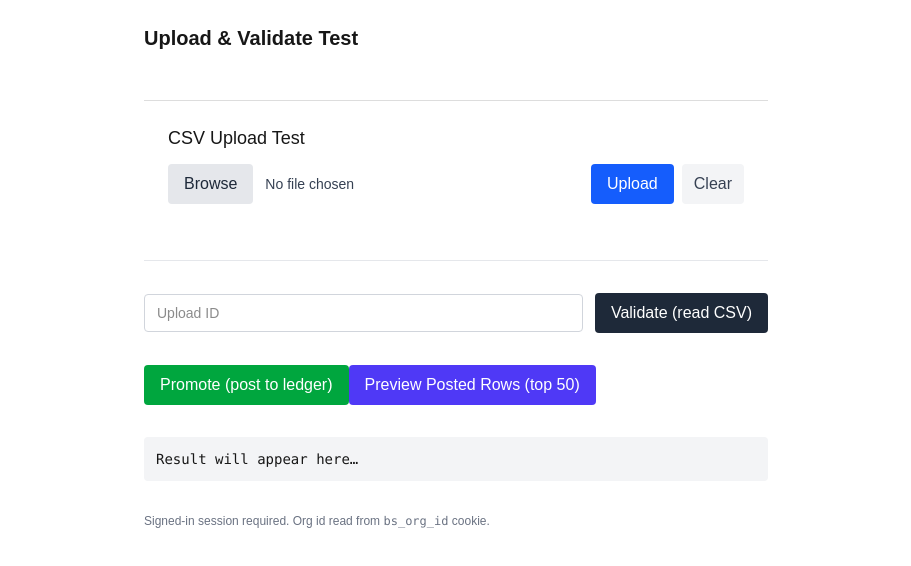
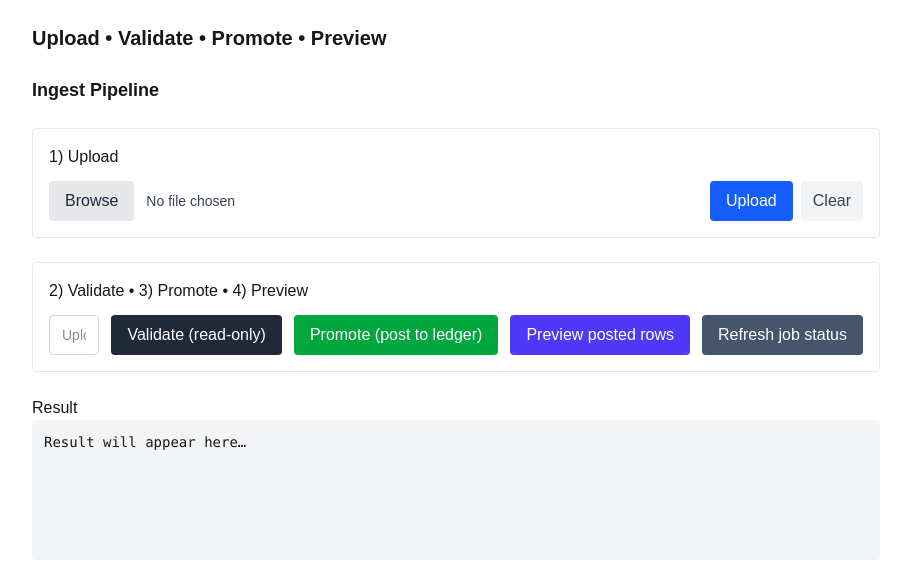
Before and after one commit to mstatler/budget-shark-web, a Next.js app: page /upload-test in a window 1280 px wide. Shown: the top 566 px of the page, without its empty margins (184-1095 px from the left). Built offline with nearby package versions, Linux system fonts and the light colour scheme; no server answers.

Commit message:
Fix JSX type issue for UploadTestPage

```diff
--- a/app/upload-test/page.tsx
+++ b/app/upload-test/page.tsx
@@ -1,309 +1,15 @@
 "use client";
 
 import * as React from "react";
+import IngestPanel from "../components/IngestPanel"; // if your page is deeper, change to "../../components/IngestPanel"
 
-// Helper to read cookies from document.cookie
-function getCookie(name: string): string {
+export default function UploadTestPage() {
   return (
-    document.cookie
-      .split(";")
-      .map((s) => s.trim())
-      .find((s) => s.startsWith(name + "="))
-      ?.split("=")[1] ?? ""
-  );
-}
-
-export default function UploadTestPage(): JSX.Element {
-  const [result, setResult] = React.useState<string>("");
-  const [lastUploadId, setLastUploadId] = React.useState<string>("");
-  const [manualUploadId, setManualUploadId] = React.useState<string>("");
-  const [fileName, setFileName] = React.useState<string>("No file chosen");
-  const [file, setFile] = React.useState<File | null>(null);
-  const [progress, setProgress] = React.useState<number>(0);
-  const [isUploading, setIsUploading] = React.useState<boolean>(false);
-
-  const fileInputRef = React.useRef<HTMLInputElement>(null);
-
-  // TEMP: ensure org cookie exists for local testing
-  React.useEffect(() => {
-    if (!document.cookie.includes("bs_org_id")) {
-      document.cookie =
-        "bs_org_id=3164b5e3-1f46-46a3-b890-c99b797a3722; Path=/; SameSite=Lax";
-    }
-  }, []);
-
-  function onPickClick(): void {
-    fileInputRef.current?.click();
-  }
-
-  function onFileChange(e: React.ChangeEvent<HTMLInputElement>): void {
-    const f = e.target.files?.[0] ?? null;
-    setFile(f);
-    setFileName(f ? f.name : "No file chosen");
-    // debug to verify we actually have a File
-    // eslint-disable-next-line no-console
-    console.log("Selected file:", f?.name, f?.size, f?.type);
-  }
-
-  function onClear(): void {
-    setFile(null);
-    setFileName("No file chosen");
-    setProgress(0);
-    setResult("");
-  }
-
-  async function onUpload(): Promise<void> {
-    if (!file) {
-      setResult("Please choose a CSV or XLSX file first.");
-      return;
-    }
-
-    setResult("");
-    setProgress(0);
-    setIsUploading(true);
-
-    try {
-      const fd = new FormData();
-      // field name MUST be "file"
-      fd.append("file", file, file.name);
-
-      const org = getCookie("bs_org_id") || getCookie("bs_active_org");
-
-      // Use fetch so the browser sets the multipart boundary correctly.
-      const res = await fetch("/api/upload", {
-        method: "POST",
-        headers: {
-          ...(org ? { "x-org-id": org } : {}),
-          // do NOT set Content-Type manually for multipart/form-data
-        },
-        body: fd,
-        credentials: "include",
-      });
-
-      const ct = res.headers.get("content-type") || "";
-      const payload = ct.includes("application/json")
-        ? await res.json()
-        : await res.text();
-
-      setIsUploading(false);
-      setProgress(100);
-
-      if (!res.ok) {
-        setResult(
-          typeof payload === "string"
-            ? `HTTP ${res.status}: ${payload}`
-            : JSON.stringify(payload, null, 2)
-        );
-        return;
-      }
-
-      setResult(JSON.stringify(payload, null, 2));
-
-      const id =
-        payload?.data && typeof payload.data.uploadId === "string"
-          ? payload.data.uploadId
-          : "";
-
-      if (payload?.ok && id) {
-        setLastUploadId(id);
-        setManualUploadId(id);
-      }
-    } catch (err) {
-      setIsUploading(false);
-      const msg = err instanceof Error ? err.message : String(err);
-      setResult(`Error: ${msg}`);
-    }
-  }
-
-  const barColor = !isUploading && progress > 0 ? "bg-green-600" : "bg-blue-600";
-
-  return (
-    <main className="p-6 max-w-2xl mx-auto space-y-8">
-      <h1 className="text-xl font-semibold">Upload &amp; Validate Test</h1>
-
-      {/* ===== Upload section ===== */}
-      <section style={{ marginTop: 48, padding: 24, borderTop: "1px solid #ddd" }}>
-        <h2 style={{ fontSize: 18, marginBottom: 12 }}>CSV Upload Test</h2>
-
-        <div className="flex flex-col sm:flex-row sm:items-center gap-3">
-          <input
-            ref={fileInputRef}
-            type="file"
-            name="file"
-            accept=".csv,application/vnd.ms-excel,application/vnd.openxmlformats-officedocument.spreadsheetml.sheet,text/csv"
-            className="hidden"
-            onChange={onFileChange}
-          />
-
-          <button
-            type="button"
-            onClick={onPickClick}
-            className="rounded px-4 py-2 bg-gray-200 text-gray-800 hover:bg-gray-300"
-          >
-            Browse
-          </button>
-
-          <span className="text-sm text-gray-700 truncate flex-1">{fileName}</span>
-
-          <div className="flex items-center gap-2">
-            <button
-              type="button"
-              onClick={onUpload}
-              disabled={isUploading}
-              className={`rounded px-4 py-2 text-white ${
-                isUploading ? "bg-blue-400 cursor-not-allowed" : "bg-blue-600 hover:bg-blue-700"
-              }`}
-            >
-              {isUploading ? "Uploading…" : "Upload"}
-            </button>
-
-            <button
-              type="button"
-              onClick={onClear}
-              disabled={isUploading}
-              className="rounded px-3 py-2 bg-gray-100 text-gray-700 hover:bg-gray-200"
-              title="Clear selection and output"
-            >
-              Clear
-            </button>
-          </div>
-        </div>
-
-        {(isUploading || progress > 0) && (
-          <div
-            className="w-full bg-gray-200 rounded h-4 overflow-hidden mt-2"
-            role="progressbar"
-            aria-valuemin={0}
-            aria-valuemax={100}
-            aria-valuenow={progress}
-            aria-label="Upload progress"
-          >
-            <div
-              className={`${barColor} h-4 transition-all duration-150 relative`}
-              style={{ width: `${progress}%` }}
-            >
-              <span
-                className={`absolute inset-0 flex items-center justify-center text-xs font-medium ${
-                  progress < 10 ? "text-gray-800" : "text-white"
-                }`}
-              >
-                {progress}%
-              </span>
-            </div>
-          </div>
-        )}
-      </section>
-
-      <div className="border-t border-gray-200" />
-
-      {/* ===== Validate section ===== */}
-      <section className="space-y-3">
-        <div className="flex flex-col sm:flex-row sm:items-center gap-3">
-          <input
-            type="text"
-            placeholder="Upload ID"
-            value={manualUploadId}
-            onChange={(e) => setManualUploadId(e.target.value)}
-            className="w-full sm:flex-1 rounded border border-gray-300 px-3 py-2 text-sm"
-          />
-          <button
-            type="button"
-            onClick={async () => {
-              const useId = manualUploadId.trim();
-              if (!useId) {
-                setResult("Enter an uploadId (or upload a file first).");
-                return;
-              }
-              setResult("Validating (read-only)…");
-              try {
-                const org = getCookie("bs_org_id") || getCookie("bs_active_org");
-                const res = await fetch("/api/validate", {
-                  method: "POST",
-                  headers: {
-                    "Content-Type": "application/json",
-                    ...(org ? { "x-org-id": org } : {}),
-                  },
-                  credentials: "include",
-                  body: JSON.stringify({ uploadId: useId }),
-                });
-
-                const ct = res.headers.get("content-type") || "";
-                const out = ct.includes("application/json") ? await res.json() : await res.text();
-                setResult(typeof out === "string" ? out : JSON.stringify(out, null, 2));
-              } catch (err) {
-                const msg = err instanceof Error ? err.message : String(err);
-                setResult(`Error: ${msg}`);
-              }
-            }}
-            className="rounded px-4 py-2 bg-gray-800 text-white hover:bg-gray-900"
-          >
-            Validate (read CSV)
-          </button>
-        </div>
-
-        {lastUploadId && (
-          <p className="text-xs text-gray-600">
-            Last uploadId:&nbsp;
-            <code className="px-1 py-0.5 bg-gray-100 rounded">{lastUploadId}</code>
-          </p>
-        )}
-      </section>
-
-
-
-<button
-  type="button"
-  onClick={async () => {
-    if (!manualUploadId.trim()) {
-      setResult("Enter an uploadId (or upload first) before promoting.");
-      return;
-    }
-    const res = await fetch("/api/promotion", {
-      method: "POST",
-      headers: {
-        "Content-Type": "application/json",
-        "x-org-id": getCookie("bs_org_id") || getCookie("bs_active_org"),
-      } as any,
-      body: JSON.stringify({ uploadId: manualUploadId.trim() }),
-    });
-    const json = await res.json();
-    setResult(JSON.stringify(json, null, 2));
-  }}
-  className="rounded px-4 py-2 bg-green-600 text-white hover:bg-green-700"
->
-  Promote (post to ledger)
-</button>
-
-
-<button
-  type="button"
-  onClick={async () => {
-    const useId = manualUploadId.trim();
-    if (!useId) {
-      setResult("Enter an uploadId to preview posted rows.");
-      return;
-    }
-    const org = getCookie("bs_org_id") || getCookie("bs_active_org");
-    const res = await fetch(`/api/promotion/rows?uploadId=${encodeURIComponent(useId)}&limit=50`, {
-      headers: { ...(org ? { "x-org-id": org } : {}) },
-    });
-    const json = await res.json();
-    setResult(JSON.stringify(json, null, 2));
-  }}
-  className="rounded px-4 py-2 bg-indigo-600 text-white hover:bg-indigo-700"
->
-  Preview Posted Rows (top 50)
-</button>
-
-
-
-      <pre className="text-sm bg-gray-100 p-3 rounded overflow-auto">
-        {result || "Result will appear here…"}
-      </pre>
-
-      <p className="text-xs text-gray-500">
-        Signed-in session required. Org id read from <code>bs_org_id</code> cookie.
-      </p>
+    <main className="p-6 max-w-4xl mx-auto space-y-6">
+      <h1 className="text-xl font-semibold">
+        Upload • Validate • Promote • Preview
+      </h1>
+      <IngestPanel />
     </main>
   );
 }
```
